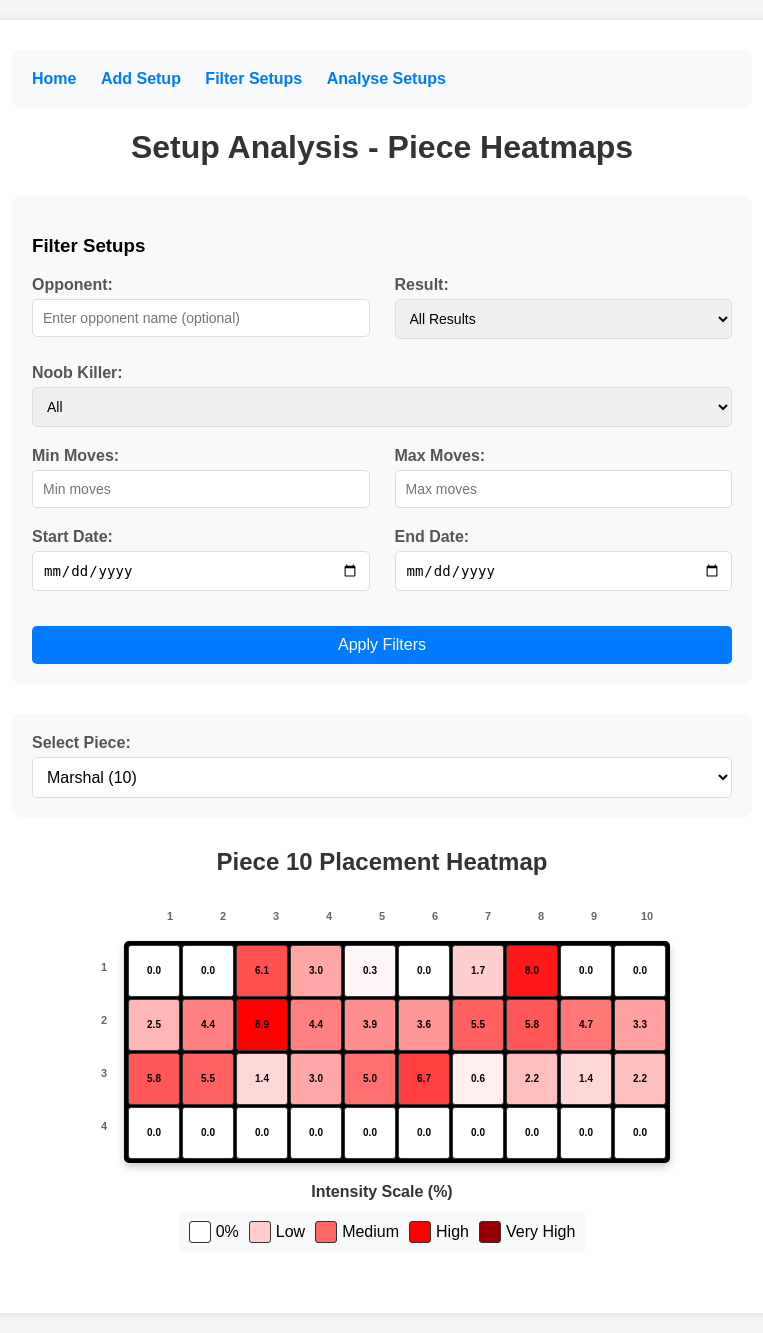
After one commit to DanielB-02/stratego-setup-analysis, a Django app: page /analyse-setups/ in a window 1280 px wide. The commit adds this page. Shown: the whole page, without its empty margins (258-1021 px from the left). Run offline with Django 4.2, Linux system fonts and the light colour scheme; data comes from the database, SQL or seed files in the repository.

Commit message:
Added to code to analyse heatmaps for aggregate piece counts.

```diff
--- a/analysis/templates/analysis/add_setup.html
+++ b/analysis/templates/analysis/add_setup.html
@@ -222,7 +222,8 @@
         <div style="background-color: #f8f9fa; padding: 20px; border-radius: 10px; margin-bottom: 20px;">
             <a href="/" style="margin-right: 20px; text-decoration: none; color: #007bff; font-weight: bold;">Home</a>
             <a href="/add-setup/" style="margin-right: 20px; text-decoration: none; color: #007bff; font-weight: bold;">Add Setup</a>
-            <a href="/filter-setups/" style="text-decoration: none; color: #007bff; font-weight: bold;">Filter Setups</a>
+            <a href="/filter-setups/" style="margin-right: 20px; text-decoration: none; color: #007bff; font-weight: bold;">Filter Setups</a>
+            <a href="/analyse-setups/" style="text-decoration: none; color: #007bff; font-weight: bold;">Analyse Setups</a>
         </div>
         <h1>Add New Setup</h1>
 
--- /dev/null
+++ b/analysis/templates/analysis/analyse_setups.html
@@ -0,0 +1,563 @@
+<!DOCTYPE html>
+<html lang="en">
+<head>
+    <meta charset="UTF-8">
+    <meta name="viewport" content="width=device-width, initial-scale=1.0">
+    <title>Analyse Setups - Stratego Analysis</title>
+    <style>
+        body {
+            font-family: Arial, sans-serif;
+            max-width: 800px;
+            margin: 0 auto;
+            padding: 20px;
+            background-color: #f5f5f5;
+        }
+
+        .container {
+            background-color: white;
+            padding: 30px;
+            border-radius: 10px;
+            box-shadow: 0 0 10px rgba(0,0,0,0.1);
+        }
+
+        .nav {
+            background-color: #f8f9fa;
+            padding: 20px;
+            border-radius: 10px;
+            margin-bottom: 20px;
+        }
+
+        .nav a {
+            margin-right: 20px;
+            text-decoration: none;
+            color: #007bff;
+            font-weight: bold;
+        }
+
+        .nav a:hover {
+            text-decoration: underline;
+        }
+
+        h1 {
+            color: #333;
+            text-align: center;
+            margin-bottom: 30px;
+        }
+
+        .loading {
+            text-align: center;
+            padding: 40px;
+            color: #666;
+            font-size: 18px;
+        }
+
+        .error {
+            background-color: #f8d7da;
+            color: #721c24;
+            padding: 15px;
+            border-radius: 5px;
+            margin-bottom: 20px;
+            text-align: center;
+        }
+
+        .filter-section {
+            background-color: #f8f9fa;
+            padding: 20px;
+            border-radius: 10px;
+            margin-bottom: 30px;
+        }
+
+        .filter-row {
+            display: flex;
+            gap: 25px;
+            margin-bottom: 20px;
+            flex-wrap: wrap;
+        }
+
+        .filter-group {
+            flex: 1;
+            min-width: 220px;
+        }
+
+        .filter-group label {
+            display: block;
+            margin-bottom: 5px;
+            font-weight: bold;
+            color: #555;
+        }
+
+        .form-control {
+            width: 100%;
+            padding: 10px;
+            border: 1px solid #ddd;
+            border-radius: 5px;
+            font-size: 14px;
+            box-sizing: border-box;
+        }
+
+        .btn {
+            background-color: #007bff;
+            color: white;
+            padding: 10px 30px;
+            border: none;
+            border-radius: 5px;
+            cursor: pointer;
+            font-size: 16px;
+            margin-top: 15px;
+            width: 100%;
+            box-sizing: border-box;
+        }
+
+        .btn:hover {
+            background-color: #0056b3;
+        }
+
+        .controls-section {
+            background-color: #f8f9fa;
+            padding: 20px;
+            border-radius: 10px;
+            margin-bottom: 30px;
+            display: flex;
+            gap: 20px;
+            align-items: center;
+            flex-wrap: wrap;
+        }
+
+        .piece-selector {
+            flex: 1;
+            min-width: 200px;
+        }
+
+        .piece-selector label {
+            display: block;
+            margin-bottom: 5px;
+            font-weight: bold;
+            color: #555;
+        }
+
+        .piece-dropdown {
+            width: 100%;
+            padding: 10px;
+            border: 1px solid #ddd;
+            border-radius: 5px;
+            font-size: 16px;
+            background-color: white;
+        }
+
+        .heatmap-container {
+            text-align: center;
+            margin: 30px 0;
+        }
+
+        .heatmap-title {
+            font-size: 24px;
+            font-weight: bold;
+            margin-bottom: 20px;
+            color: #333;
+        }
+
+        .heatmap-grid {
+            display: inline-block;
+            background-color: #000;
+            padding: 3px;
+            border-radius: 5px;
+            box-shadow: 0 4px 8px rgba(0,0,0,0.2);
+        }
+
+        .heatmap-row {
+            display: flex;
+            margin: 0;
+            padding: 0;
+        }
+
+        .heatmap-cell {
+            width: 50px;
+            height: 50px;
+            margin: 1px;
+            border-radius: 3px;
+            display: flex;
+            align-items: center;
+            justify-content: center;
+            font-size: 10px;
+            font-weight: bold;
+            color: #000;
+            border: 1px solid #333;
+            transition: all 0.3s ease;
+        }
+
+        .heatmap-cell:hover {
+            transform: scale(1.1);
+            z-index: 10;
+            position: relative;
+            box-shadow: 0 2px 10px rgba(0,0,0,0.5);
+        }
+
+        .legend {
+            margin-top: 20px;
+            text-align: center;
+        }
+
+        .legend-title {
+            font-weight: bold;
+            margin-bottom: 10px;
+            color: #333;
+        }
+
+        .legend-scale {
+            display: inline-flex;
+            align-items: center;
+            gap: 10px;
+            background-color: #f8f9fa;
+            padding: 10px;
+            border-radius: 5px;
+        }
+
+        .legend-item {
+            display: flex;
+            align-items: center;
+            gap: 5px;
+        }
+
+        .legend-color {
+            width: 20px;
+            height: 20px;
+            border-radius: 3px;
+            border: 1px solid #333;
+        }
+
+        .coordinates {
+            margin-top: 15px;
+            font-size: 12px;
+            color: #666;
+        }
+
+        .coord-labels {
+            display: inline-block;
+            margin: 10px 0;
+        }
+
+        .coord-row {
+            display: flex;
+            justify-content: center;
+            gap: 1px;
+            margin-bottom: 5px;
+        }
+
+        .coord-cell {
+            width: 52px;
+            height: 20px;
+            display: flex;
+            align-items: center;
+            justify-content: center;
+            font-size: 11px;
+            font-weight: bold;
+            color: #666;
+        }
+
+        .row-labels {
+            display: inline-block;
+            margin-right: 10px;
+            vertical-align: top;
+        }
+
+        .row-label {
+            height: 52px;
+            width: 20px;
+            display: flex;
+            align-items: center;
+            justify-content: center;
+            font-size: 11px;
+            font-weight: bold;
+            color: #666;
+            margin-bottom: 1px;
+        }
+    </style>
+</head>
+<body>
+    <div class="container">
+        <div class="nav">
+            <a href="/">Home</a>
+            <a href="/add-setup/">Add Setup</a>
+            <a href="/filter-setups/">Filter Setups</a>
+            <a href="/analyse-setups/">Analyse Setups</a>
+        </div>
+
+        <h1>Setup Analysis - Piece Heatmaps</h1>
+
+        <div id="loading" class="loading">
+            Loading heatmap data...
+        </div>
+
+        <div id="error" class="error" style="display: none;">
+            Error loading heatmap data. Please try again.
+        </div>
+
+        <div id="content" style="display: none;">
+            <div class="filter-section">
+                <h3>Filter Setups</h3>
+                <form id="filterForm">
+                    {% csrf_token %}
+
+                    <div class="filter-row">
+                        <div class="filter-group">
+                            <label for="{{ form.opponent.id_for_label }}">Opponent:</label>
+                            {{ form.opponent }}
+                        </div>
+                        <div class="filter-group">
+                            <label for="{{ form.result.id_for_label }}">Result:</label>
+                            {{ form.result }}
+                        </div>
+                        <div class="filter-group">
+                            <label for="{{ form.noob_killer.id_for_label }}">Noob Killer:</label>
+                            {{ form.noob_killer }}
+                        </div>
+                    </div>
+
+                    <div class="filter-row">
+                        <div class="filter-group">
+                            <label for="{{ form.min_moves.id_for_label }}">Min Moves:</label>
+                            {{ form.min_moves }}
+                        </div>
+                        <div class="filter-group">
+                            <label for="{{ form.max_moves.id_for_label }}">Max Moves:</label>
+                            {{ form.max_moves }}
+                        </div>
+                    </div>
+
+                    <div class="filter-row">
+                        <div class="filter-group">
+                            <label for="{{ form.start_date.id_for_label }}">Start Date:</label>
+                            {{ form.start_date }}
+                        </div>
+                        <div class="filter-group">
+                            <label for="{{ form.end_date.id_for_label }}">End Date:</label>
+                            {{ form.end_date }}
+                        </div>
+                    </div>
+
+                    <button type="button" class="btn" onclick="applyFilters()">Apply Filters</button>
+                </form>
+            </div>
+
+            <div class="controls-section">
+                <div class="piece-selector">
+                    <label for="pieceDropdown">Select Piece:</label>
+                    <select id="pieceDropdown" class="piece-dropdown" onchange="selectPiece(this.value)">
+                        <option value="10">Marshal (10)</option>
+                        <option value="9">General (9)</option>
+                        <option value="8">Colonel (8)</option>
+                        <option value="7">Major (7)</option>
+                        <option value="6">Captain (6)</option>
+                        <option value="5">Lieutenant (5)</option>
+                        <option value="4">Sergeant (4)</option>
+                        <option value="3">Miner (3)</option>
+                        <option value="2">Scout (2)</option>
+                        <option value="1">Spy (1)</option>
+                        <option value="F">Flag (F)</option>
+                        <option value="B">Bomb (B)</option>
+                    </select>
+                </div>
+            </div>
+
+            <div class="heatmap-container">
+                <div class="heatmap-title" id="heatmapTitle">Select a piece to view its heatmap</div>
+
+                <div class="coordinates">
+                    <div class="coord-labels">
+                        <div class="coord-row">
+                            <div class="coord-cell"></div>
+                            <div class="coord-cell">1</div>
+                            <div class="coord-cell">2</div>
+                            <div class="coord-cell">3</div>
+                            <div class="coord-cell">4</div>
+                            <div class="coord-cell">5</div>
+                            <div class="coord-cell">6</div>
+                            <div class="coord-cell">7</div>
+                            <div class="coord-cell">8</div>
+                            <div class="coord-cell">9</div>
+                            <div class="coord-cell">10</div>
+                        </div>
+                    </div>
+                </div>
+
+                <div style="display: flex; justify-content: center; align-items: flex-start;">
+                    <div class="row-labels">
+                        <div class="row-label">1</div>
+                        <div class="row-label">2</div>
+                        <div class="row-label">3</div>
+                        <div class="row-label">4</div>
+                    </div>
+
+                    <div class="heatmap-grid" id="heatmapGrid">
+                        <!-- Grid will be populated by JavaScript -->
+                    </div>
+                </div>
+
+                <div class="legend">
+                    <div class="legend-title">Intensity Scale (%)</div>
+                    <div class="legend-scale">
+                        <div class="legend-item">
+                            <div class="legend-color" style="background-color: #ffffff;"></div>
+                            <span>0%</span>
+                        </div>
+                        <div class="legend-item">
+                            <div class="legend-color" style="background-color: #ffcccc;"></div>
+                            <span>Low</span>
+                        </div>
+                        <div class="legend-item">
+                            <div class="legend-color" style="background-color: #ff6666;"></div>
+                            <span>Medium</span>
+                        </div>
+                        <div class="legend-item">
+                            <div class="legend-color" style="background-color: #ff0000;"></div>
+                            <span>High</span>
+                        </div>
+                        <div class="legend-item">
+                            <div class="legend-color" style="background-color: #990000;"></div>
+                            <span>Very High</span>
+                        </div>
+                    </div>
+                </div>
+            </div>
+        </div>
+    </div>
+
+    <script>
+        let heatmapData = {};
+        const pieces = ['1', '2', '3', '4', '5', '6', '7', '8', '9', '10', 'F', 'B'];
+        let currentPiece = '10';
+        let currentFilters = {};
+
+        async function loadHeatmapData(filters = {}) {
+            try {
+                // Build query string from filters
+                const queryParams = new URLSearchParams(filters);
+                const url = `/analyse-setups/?${queryParams.toString()}`;
+
+                const response = await fetch(url, {
+                    method: 'GET',
+                    headers: {
+                        'X-Requested-With': 'XMLHttpRequest'
+                    }
+                });
+
+                if (!response.ok) {
+                    throw new Error('Failed to load data');
+                }
+
+                const data = await response.json();
+                heatmapData = data.heatmap_data;
+
+                document.getElementById('loading').style.display = 'none';
+                document.getElementById('content').style.display = 'block';
+
+                showHeatmap(currentPiece);
+
+            } catch (error) {
+                document.getElementById('loading').style.display = 'none';
+                document.getElementById('error').style.display = 'block';
+                console.error('Error loading heatmap data:', error);
+            }
+        }
+
+        function applyFilters() {
+            // Collect filter values from form
+            const filters = {};
+
+            const opponent = document.getElementById('id_opponent').value.trim();
+            if (opponent) filters.opponent = opponent;
+
+            const result = document.getElementById('id_result').value;
+            if (result) filters.result = result;
+
+            const noobKiller = document.getElementById('id_noob_killer').value;
+            if (noobKiller) filters.noob_killer = noobKiller;
+
+            const minMoves = document.getElementById('id_min_moves').value;
+            const maxMoves = document.getElementById('id_max_moves').value;
+            if (minMoves && maxMoves) {
+                filters.min_moves = minMoves;
+                filters.max_moves = maxMoves;
+            }
+
+            const startDate = document.getElementById('id_start_date').value;
+            const endDate = document.getElementById('id_end_date').value;
+            if (startDate && endDate) {
+                filters.start_date = startDate;
+                filters.end_date = endDate;
+            }
+
+            currentFilters = filters;
+
+            // Show loading and reload data
+            document.getElementById('loading').style.display = 'block';
+            document.getElementById('content').style.display = 'none';
+            document.getElementById('error').style.display = 'none';
+
+            loadHeatmapData(filters);
+        }
+
+        function selectPiece(piece) {
+            currentPiece = piece;
+
+            // Update dropdown selection
+            document.getElementById('pieceDropdown').value = piece;
+
+            showHeatmap(piece);
+        }
+
+        function showHeatmap(piece) {
+            const title = document.getElementById('heatmapTitle');
+            const grid = document.getElementById('heatmapGrid');
+
+            title.textContent = `Piece ${piece} Placement Heatmap`;
+
+            const pieceData = heatmapData[piece] || [];
+
+            // Calculate max value for scaling
+            let maxValue = 0;
+            for (let row of pieceData) {
+                for (let value of row) {
+                    maxValue = Math.max(maxValue, value);
+                }
+            }
+
+            // Create grid HTML
+            let gridHTML = '';
+            for (let row = 0; row < 4; row++) {
+                gridHTML += '<div class="heatmap-row">';
+                for (let col = 0; col < 10; col++) {
+                    const value = pieceData[row] ? pieceData[row][col] || 0 : 0;
+                    const intensity = maxValue > 0 ? value / maxValue : 0;
+                    const color = getHeatmapColor(intensity);
+
+                    gridHTML += `
+                        <div class="heatmap-cell"
+                             style="background-color: ${color};"
+                             title="Row ${row + 1}, Col ${col + 1}: ${value.toFixed(2)}%">
+                            ${value.toFixed(1)}
+                        </div>
+                    `;
+                }
+                gridHTML += '</div>';
+            }
+
+            grid.innerHTML = gridHTML;
+        }
+
+        function getHeatmapColor(intensity) {
+            // Create a color scale from white to dark red
+            const red = Math.round(255);
+            const green = Math.round(255 * (1 - intensity));
+            const blue = Math.round(255 * (1 - intensity));
+
+            return `rgb(${red}, ${green}, ${blue})`;
+        }
+
+        // Load data when page loads
+        document.addEventListener('DOMContentLoaded', function() {
+            loadHeatmapData();
+        });
+    </script>
+</body>
+</html>
--- a/analysis/templates/analysis/filter_setups.html
+++ b/analysis/templates/analysis/filter_setups.html
@@ -258,6 +258,7 @@
             <a href="/">Home</a>
             <a href="/add-setup/">Add Setup</a>
             <a href="/filter-setups/">Filter Setups</a>
+            <a href="/analyse-setups/">Analyse Setups</a>
         </div>
         <h1>Filter Setups</h1>
 
--- a/analysis/urls.py
+++ b/analysis/urls.py
@@ -5,4 +5,5 @@ urlpatterns = [
     path('', views.hello_world, name='hello_world'),
     path('add-setup/', views.add_setup, name='add_setup'),
     path('filter-setups/', views.filter_setups, name='filter_setups'),
+    path('analyse-setups/', views.analyse_setups, name='analyse_setups'),
 ]
--- a/analysis/views.py
+++ b/analysis/views.py
@@ -1,5 +1,5 @@
 from django.shortcuts import render, redirect
-from django.http import HttpResponse
+from django.http import HttpResponse, JsonResponse
 from django.contrib import messages
 from django.core.files.storage import default_storage
 from django.core.files.base import ContentFile
@@ -11,7 +11,7 @@ from dotenv import load_dotenv
 from src.api.grok_api import transcribe_setup
 from src.checks.check_for_opponent import check_for_opponent
 from src.database.setup_to_sql import process_game_setup
-from src.database.sqlite_database import get_setup_id_with_game_record_filters, get_setups_with_setup_ids
+from src.database.sqlite_database import get_setup_id_with_game_record_filters, get_setups_with_setup_ids, get_piece_counts_for_all_positions
 from PIL import Image, ImageEnhance
 
 # Load environment variables from .env file
@@ -86,12 +86,14 @@ def hello_world(request):
             <a href="/">Home</a>
             <a href="/add-setup/">Add Setup</a>
             <a href="/filter-setups/">Filter Setups</a>
+            <a href="/analyse-setups/">Analyse Setups</a>
         </div>
         <h1>Welcome to Stratego Setup Analysis</h1>
         <p>This application helps you analyze and track your Stratego game setups.</p>
         <ul>
             <li><a href="/add-setup/">Add a new setup</a> - Upload an image and add game details</li>
             <li><a href="/filter-setups/">Filter setups</a> - Filter and view existing setups</li>
+            <li><a href="/analyse-setups/">Analyse setups</a> - View heatmaps showing piece placement patterns</li>
         </ul>
     </body>
     </html>
@@ -442,3 +444,65 @@ def convert_setup_to_grid(setup_data):
             grid[row-1][col-1] = piece
 
     return grid
+
+
+def analyse_setups(request):
+    """View for analyzing setups with heatmaps for all pieces."""
+
+    # Handle AJAX request for heatmap data
+    if request.method == 'GET' and request.headers.get('X-Requested-With') == 'XMLHttpRequest':
+        try:
+            # Get filter parameters from GET request
+            filter_params = {}
+
+            opponent = request.GET.get('opponent', '').strip()
+            if opponent:
+                filter_params['opponent'] = opponent
+
+            result = request.GET.get('result', '').strip()
+            if result:
+                filter_params['result'] = result
+
+            noob_killer = request.GET.get('noob_killer', '').strip()
+            if noob_killer:
+                filter_params['noob_killer'] = int(noob_killer)
+
+            min_moves = request.GET.get('min_moves', '').strip()
+            max_moves = request.GET.get('max_moves', '').strip()
+            if min_moves and max_moves:
+                filter_params['min_moves'] = int(min_moves)
+                filter_params['max_moves'] = int(max_moves)
+
+            start_date = request.GET.get('start_date', '').strip()
+            end_date = request.GET.get('end_date', '').strip()
+            if start_date and end_date:
+                filter_params['start_date'] = start_date
+                filter_params['end_date'] = end_date
+
+            # Get filtered piece data
+            piece_data = get_piece_counts_for_all_positions(**filter_params)
+
+            # Process the data to organize by piece type
+            heatmap_data = {}
+
+            # Initialize all pieces with empty 4x10 grids
+            pieces = ['1', '2', '3', '4', '5', '6', '7', '8', '9', '10', 'F', 'B']
+            for piece in pieces:
+                heatmap_data[piece] = [[0 for _ in range(10)] for _ in range(4)]
+
+            # Fill the heatmap data
+            for row, col, piece, percentage in piece_data:
+                if piece in pieces and 1 <= row <= 4 and 1 <= col <= 10:
+                    heatmap_data[piece][row-1][col-1] = round(percentage, 2)
+
+            return JsonResponse({'heatmap_data': heatmap_data})
+
+        except Exception as e:
+            return JsonResponse({'error': str(e)}, status=500)
+
+    # Regular page request
+    form = FilterForm()
+    context = {
+        'form': form
+    }
+    return render(request, 'analysis/analyse_setups.html', context)
```
